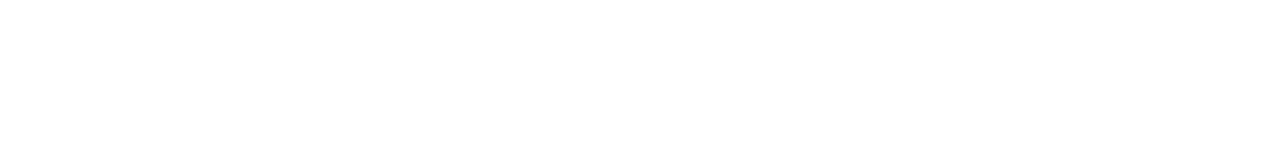
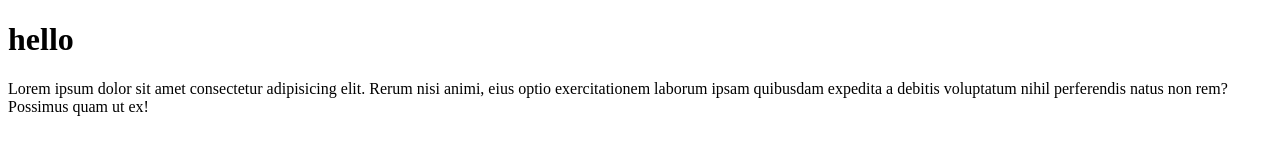
Before and after one commit to James-edit14/dental-website, a plain HTML site: page index2.html in a window 1280 px wide. Drawn offline with Linux system fonts and the light colour scheme.

Commit message:
version 2

```diff
--- a/index2.html
+++ b/index2.html
@@ -6,6 +6,7 @@
     <title>Document</title>
 </head>
 <body>
-
+    <h1>hello</h1>
+    <p>Lorem ipsum dolor sit amet consectetur adipisicing elit. Rerum nisi animi, eius optio exercitationem laborum ipsam quibusdam expedita a debitis voluptatum nihil perferendis natus non rem? Possimus quam ut ex!</p>
 </body>
 </html>
```
